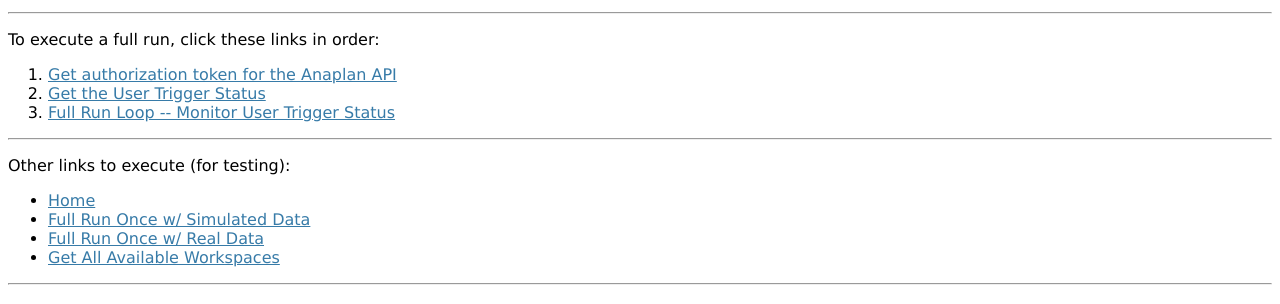
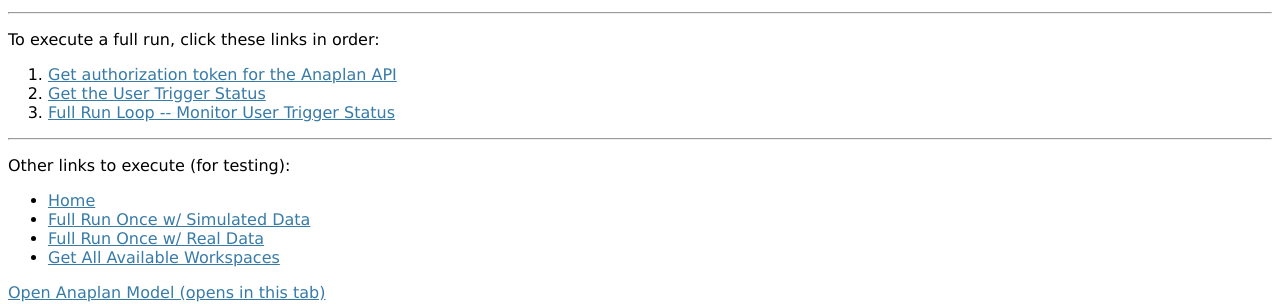
Before and after one commit to alexmerryman/anaplan-python-connector, a Flask app: template flask_app/templates/index.html in a window 1280 px wide. Shown: the part 283-587 px from the top of the page. Run offline with Flask 2, Linux system fonts and the light colour scheme; the template is opened without the code that fills it, so the values that code supplies are empty.

Commit message:
Added HTML classes to a few div objects in base.html

```diff
--- a/flask_app/templates/base.html
+++ b/flask_app/templates/base.html
@@ -11,7 +11,7 @@
         {% endif %}
     </head>
     <body>
-        <div>
+        <div class="documentation">
             <h1><a href="{{ url_for('index') }}">Anaplan-Python COVID-19 App</a></h1>
             <h3>Overview</h3>
             <p><i>This app allows users to retrieve parameters and data from a specified Anaplan model, use those parameters and data to fit a COVID-19 epidemiological model, generate predictions from the COVID-19 model, and import the predictions back into the Anaplan model, for Anaplan users to then use in budgeting/forecasting/planning on the Anaplan platform.</i></p>
@@ -20,7 +20,7 @@
                 The package is developed and maintained by the <a href="http://www.healthdata.org/">Institute for Health Metrics and Evaluation (IHME)</a>, an independent global health research center at the University of Washington.</p>
         </div>
         <hr>
-        <div>
+        <div class="fullrunlinks">
             <p>To execute a full run, click these links in order:</p>
             <ol>
                 <li><a href="{{ url_for('generate_token') }}">Get authorization token for the Anaplan API</a></li>
@@ -28,6 +28,7 @@
                 <li><a href="{{ url_for('full_run_main_loop') }}">Full Run Loop -- Monitor User Trigger Status</a></li>
             </ol>
         <hr>
+            <div class="otherlinks">
             <p>Other links to execute (for testing):</p>
             <ul>
                 <li><a href="{{ url_for('index') }}">Home</a></li>
@@ -36,6 +37,8 @@
                 <li><a href="{{ url_for('workspaces') }}">Get All Available Workspaces</a></li>
 <!--                <li><a href="{{ url_for('model_exports') }}">Get All Model Exports</a></li>-->
             </ul>
+            <p><a href="https://us1a.app.anaplan.com/core3268/anaplan/framework.jsp?selectedWorkspaceId=8a81b08e4f6d2b43014fbe11122a160c&selectedModelId=96339A3A48394142A3E70E057F75480E">Open Anaplan Model (opens in this tab)</a></p>
+            </div>
         </div>
         <hr>
         {% block content %}{% endblock %}
```
